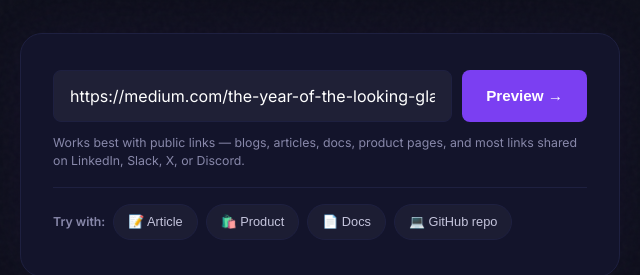
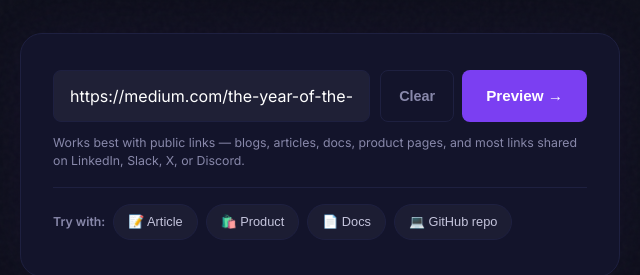
Before and after one commit to vedap24/Un-save-project, a website: page frontend/index.html in a window 1280 px wide. Both pictures are taken after a click on the button "📝 Article". Shown: the part 952-1227 px from the top of the page, 320-960 px from the left. Drawn offline with Linux system fonts and the light colour scheme; no server answers.

Commit message:
added paste feature

```diff
--- a/frontend/css/style.css
+++ b/frontend/css/style.css
@@ -1174,6 +1174,35 @@ h1 .accent {
   cursor: not-allowed;
 }
 
+.paste-btn-group {
+  display: flex;
+  gap: 8px;
+}
+
+.btn-paste-clear {
+  background: transparent;
+  color: var(--text-muted);
+  border: 1px solid var(--navy-border);
+  border-radius: var(--radius-sm);
+  padding: 12px 18px;
+  font-size: 0.9rem;
+  font-weight: 600;
+  cursor: pointer;
+  min-height: 52px;
+  white-space: nowrap;
+  transition: all var(--transition);
+}
+
+.btn-paste-clear:hover {
+  border-color: var(--coral);
+  color: var(--white);
+  background: rgba(240, 78, 94, 0.05);
+}
+
+.btn-paste-clear:active {
+  transform: scale(0.98);
+}
+
 /* Hint text */
 .paste-hint {
   font-size: 0.77rem;
--- a/frontend/index.html
+++ b/frontend/index.html
@@ -71,9 +71,14 @@
           <div class="paste-input-row">
             <input type="url" id="paste-url" name="url" placeholder="https://paste-any-link-you-saved.com"
               autocomplete="off" spellcheck="false" aria-label="Paste a URL here" aria-describedby="paste-hint" />
-            <button type="submit" class="btn-paste-submit" id="paste-submit-btn">
-              Preview →
-            </button>
+            <div class="paste-btn-group">
+              <button type="button" class="btn-paste-clear" id="paste-clear-btn" hidden aria-label="Clear input">
+                Clear
+              </button>
+              <button type="submit" class="btn-paste-submit" id="paste-submit-btn">
+                Preview →
+              </button>
+            </div>
           </div>
           <p class="paste-hint" id="paste-hint">
             Works best with public links — blogs, articles, docs, product pages, and most links shared on LinkedIn,
--- a/frontend/js/app.js
+++ b/frontend/js/app.js
@@ -311,6 +311,7 @@ document.querySelectorAll('a[href^="#"]').forEach(link => {
   const pasteForm       = document.getElementById('paste-form');
   const pasteUrl        = document.getElementById('paste-url');
   const pasteSubmitBtn  = document.getElementById('paste-submit-btn');
+  const pasteClearBtn   = document.getElementById('paste-clear-btn');
   const pasteLoading    = document.getElementById('paste-loading');
   const pasteResult     = document.getElementById('paste-result');
   const pasteSaved      = document.getElementById('paste-saved');
@@ -358,6 +359,14 @@ document.querySelectorAll('a[href^="#"]').forEach(link => {
   }
   function clearError() { hide(pasteError); pasteError.textContent = ''; }
 
+  function updateClearBtnVisibility() {
+    if (pasteUrl.value.trim() || currentCard) {
+      show(pasteClearBtn);
+    } else {
+      hide(pasteClearBtn);
+    }
+  }
+
   function isValidUrl(str) {
     try {
       const u = new URL(str);
@@ -381,6 +390,7 @@ document.querySelectorAll('a[href^="#"]').forEach(link => {
     hide(customDateWrap);
     customDateInput.value = '';
     stopLoadingTips();
+    updateClearBtnVisibility();
   }
 
   /* ── Loading tip rotation ── */
@@ -461,6 +471,8 @@ document.querySelectorAll('a[href^="#"]').forEach(link => {
       } else {
         setError('⚠️ Sorry, we\'re having trouble on our side right now. Please try again in a moment.');
       }
+    } finally {
+      updateClearBtnVisibility();
     }
   }
 
@@ -475,6 +487,12 @@ document.querySelectorAll('a[href^="#"]').forEach(link => {
     }
     await fetchPreview(url);
   });
+
+  /* ── Input listener for Clear button ── */
+  pasteUrl.addEventListener('input', updateClearBtnVisibility);
+
+  /* ── Clear button click ── */
+  pasteClearBtn.addEventListener('click', resetPasteSection);
 
   /* ── Sample chips ── */
   document.querySelectorAll('.sample-chip').forEach(chip => {
```
